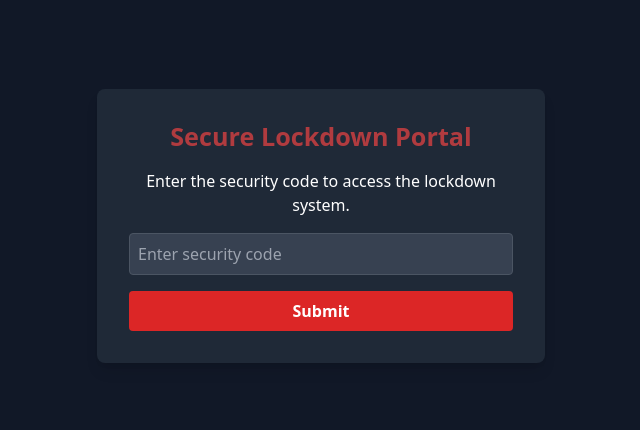
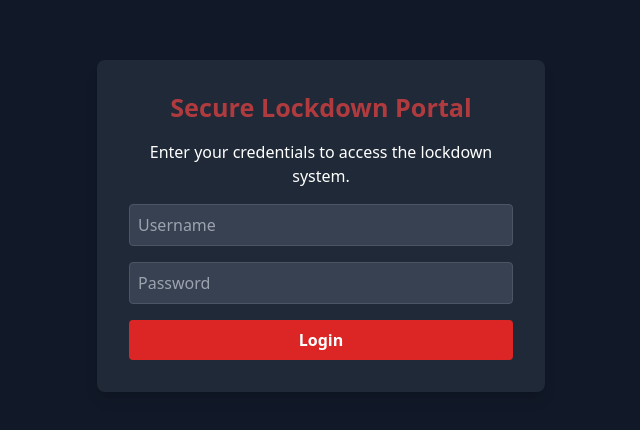
Before and after one commit to alexsiotw/Protocol-Seagull, a plain HTML site: page seagull-protocol/index.html in a window 1280 px wide. Shown: the part 174-604 px from the top of the page, without its empty margins (319-959 px from the left). Drawn offline with nearby package versions, Linux system fonts and the light colour scheme.

Commit message:
Update index.html

```diff
--- a/seagull-protocol/index.html
+++ b/seagull-protocol/index.html
@@ -28,9 +28,17 @@
 </head>
 <body class="bg-gray-900 text-white flex flex-col items-center justify-center min-h-screen overflow-hidden relative">
     <div class="scan-line"></div>
-    <div id="authPage" class="bg-gray-800 p-8 rounded-lg shadow-lg text-center w-full max-w-md">
+    <div id="loginPage" class="bg-gray-800 p-8 rounded-lg shadow-lg text-center w-full max-w-md">
         <h1 class="text-2xl font-bold mb-4 text-red-500 pulse">Secure Lockdown Portal</h1>
-        <p class="mb-4">Enter the security code to access the lockdown system.</p>
+        <p class="mb-4">Enter your credentials to access the lockdown system.</p>
+        <input type="text" id="username" placeholder="Username" class="p-2 rounded bg-gray-700 text-white border border-gray-600 focus:outline-none focus:ring-2 focus:ring-red-500 mb-4 w-full">
+        <input type="password" id="password" placeholder="Password" class="p-2 rounded bg-gray-700 text-white border border-gray-600 focus:outline-none focus:ring-2 focus:ring-red-500 mb-4 w-full">
+        <button onclick="checkLogin()" class="bg-red-600 hover:bg-red-700 text-white font-bold py-2 px-4 rounded w-full">Login</button>
+        <p id="loginError" class="text-red-500 mt-4 hidden">Invalid username or password.</p>
+    </div>
+    <div id="authPage" class="hidden bg-gray-800 p-8 rounded-lg shadow-lg text-center w-full max-w-md">
+        <h1 class="text-2xl font-bold mb-4 text-red-500 pulse">Secure Lockdown Portal</h1>
+        <p class="mb-4">Enter the security code to access the lockdown controls.</p>
         <input type="text" id="securityCode" placeholder="Enter security code" class="p-2 rounded bg-gray-700 text-white border border-gray-600 focus:outline-none focus:ring-2 focus:ring-red-500 mb-4 w-full">
         <button onclick="checkSecurityCode()" class="bg-red-600 hover:bg-red-700 text-white font-bold py-2 px-4 rounded w-full">Submit</button>
         <p id="codeError" class="text-red-500 mt-4 hidden">Access denied. Incorrect code.</p>
@@ -44,6 +52,18 @@
     </div>
 
     <script>
+        function checkLogin() {
+            const username = document.getElementById('username').value.trim();
+            const password = document.getElementById('password').value.trim();
+            if (username === 'RaymondReddington' && password === 'RR0312') {
+                document.getElementById('loginPage').classList.add('hidden');
+                document.getElementById('authPage').classList.remove('hidden');
+                document.getElementById('loginError').classList.add('hidden');
+            } else {
+                document.getElementById('loginError').classList.remove('hidden');
+            }
+        }
+
         function checkSecurityCode() {
             const code = document.getElementById('securityCode').value.trim();
             if (code.toLowerCase() === 'raymond reddington') {
```
